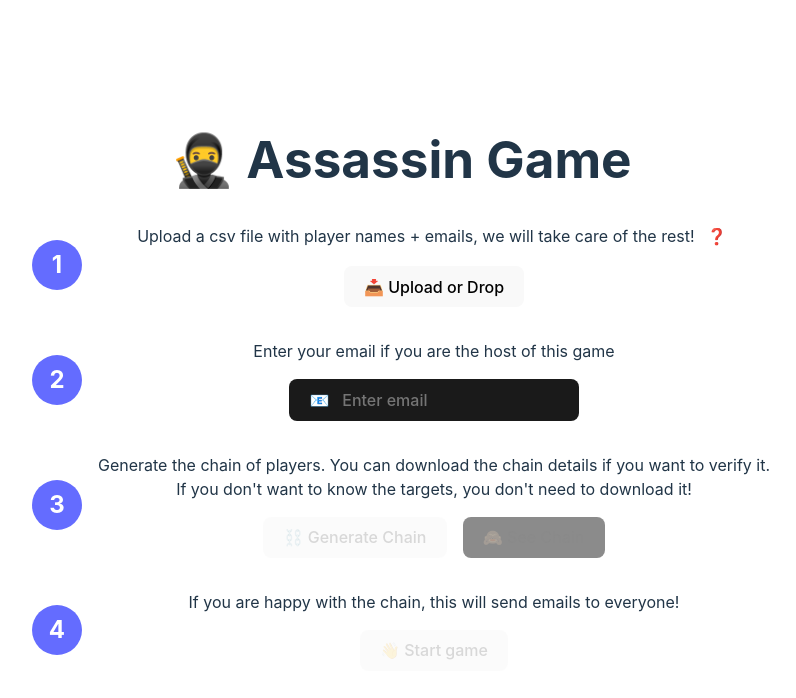
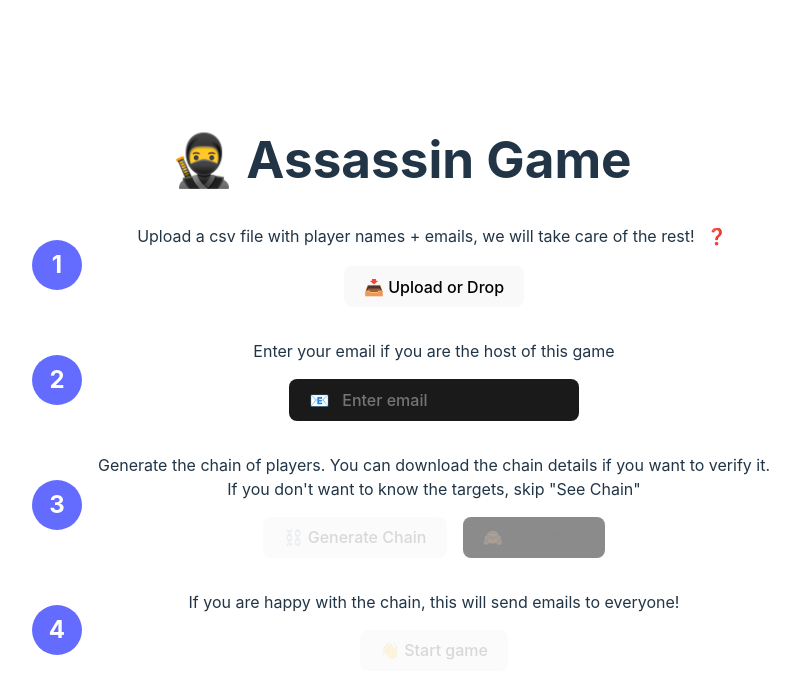
Before and after one commit to jooliaju/assassin_web_tool, a React (Vite) app: page / in a window 1280 px wide. Shown: the top 698 px of the page, without its empty margins (239-1035 px from the left). Built offline with nearby package versions, Linux system fonts and the light colour scheme.

Commit message:
quick change ;D

```diff
--- a/src/App.jsx
+++ b/src/App.jsx
@@ -207,8 +207,8 @@ function App() {
               if you want to verify it.
             </p>
             <p>
-              If you don&apos;t want to know the targets, you don&apos;t need to
-              download it!
+              If you don&apos;t want to know the targets, skip &quot;See
+              Chain&quot;
             </p>
           </div>
 
```
